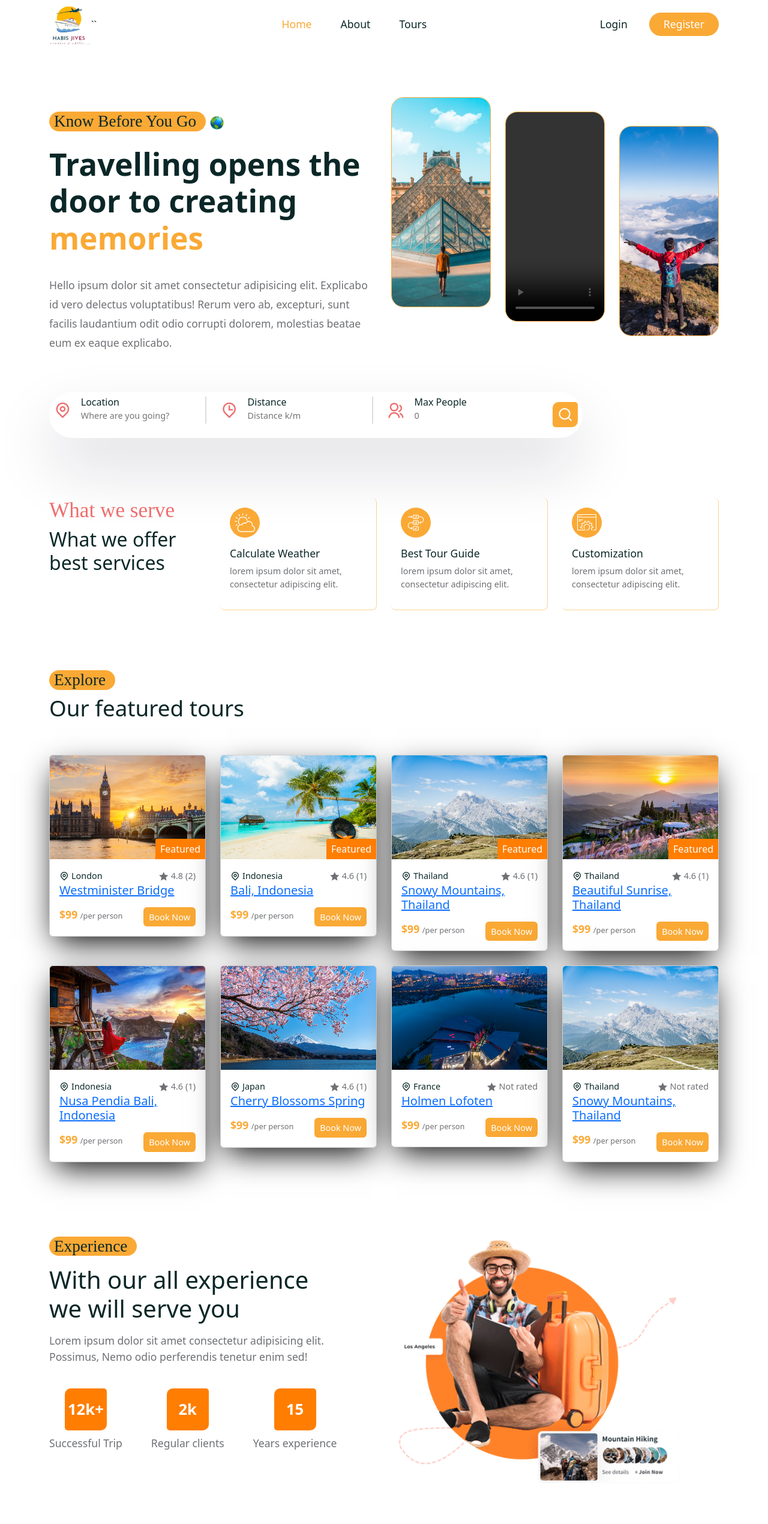
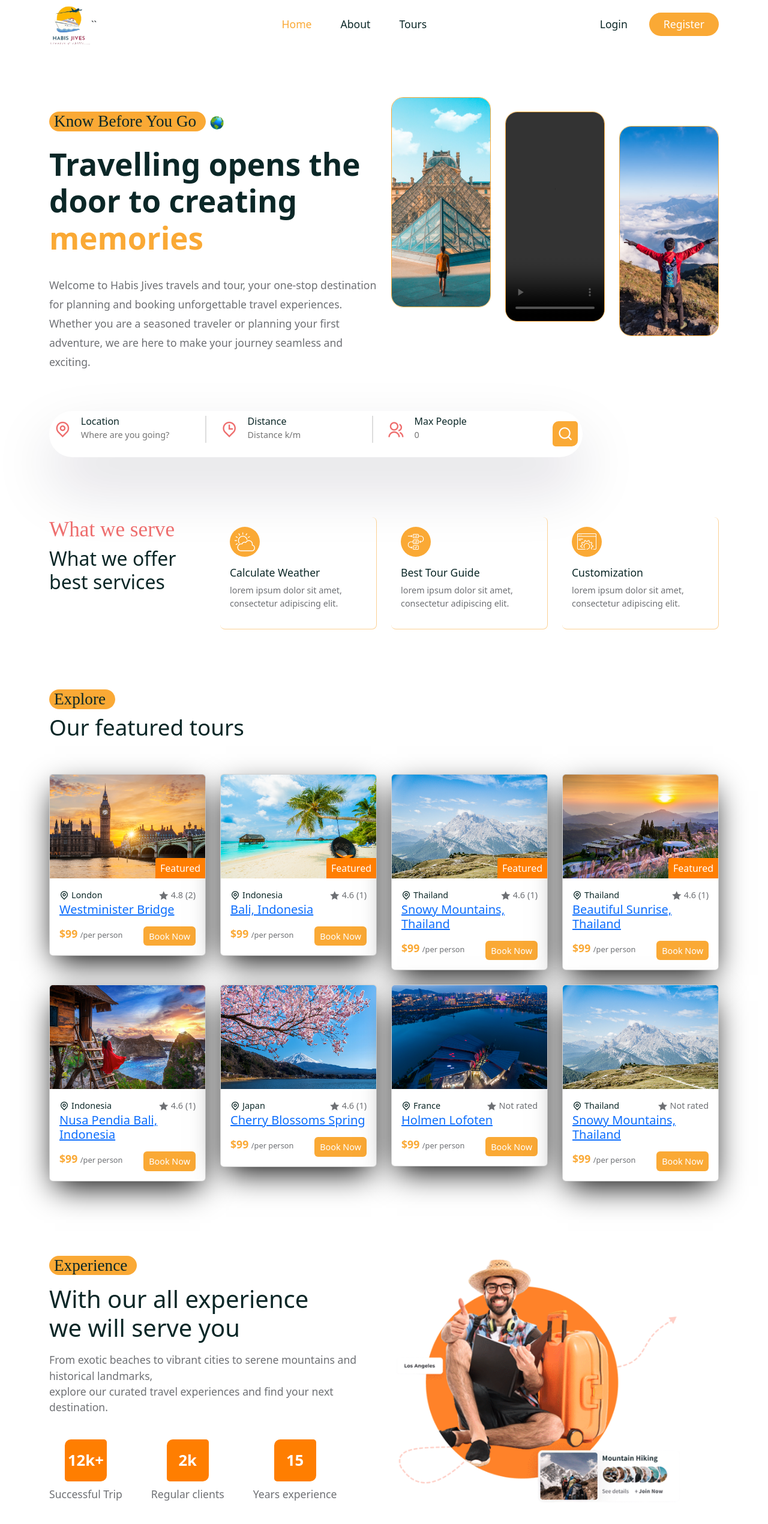
Before and after one commit to Happygirlie/Habis-Jives-travels-and-tour, a React (Create React App) app in the folder MernStack-Tour-Management-main/MernStack-Tour-Management-main/tour-management/frontend/: page /home in a window 1280 px wide. Shown: the top 2540 px of the page at 60% size. Built offline with nearby package versions, Linux system fonts and the light colour scheme; grey boxes are pictures that could not be loaded; a web font is replaced by a local one.

Commit message:
updated home page

```diff
--- a/MernStack-Tour-Management-main/MernStack-Tour-Management-main/tour-management/frontend/src/pages/Home.jsx
+++ b/MernStack-Tour-Management-main/MernStack-Tour-Management-main/tour-management/frontend/src/pages/Home.jsx
@@ -33,10 +33,10 @@ const Home = () => {
             <h1>Travelling opens the door to creating <span
             className="highlight">memories</span></h1>
             <p>
-              Hello ipsum dolor sit amet consectetur adipisicing elit.
-               Explicabo id vero delectus voluptatibus! Rerum
-                vero ab, excepturi, sunt facilis laudantium
-                 odit odio corrupti dolorem, molestias beatae eum ex eaque explicabo.
+             Welcome to Habis Jives travels and tour, your one-stop destination
+              for planning and booking unforgettable travel experiences.
+               Whether you are a seasoned traveler or planning your first adventure,
+                we are here to make your journey seamless and exciting.
             </p>
           </div>
         </Col>
@@ -96,9 +96,9 @@ const Home = () => {
             <Subtitle subtitle={"Experience"}/>
 
             <h2>With our all experience <br /> we will serve you</h2>
-            <p>Lorem ipsum dolor sit amet consectetur adipisicing elit.
+            <p>From exotic beaches to vibrant cities to serene mountains and historical landmarks,
                <br />
-               Possimus, Nemo odio perferendis tenetur enim sed!
+               explore our curated travel experiences and find your next destination.
             </p>
           </div>
 
```
